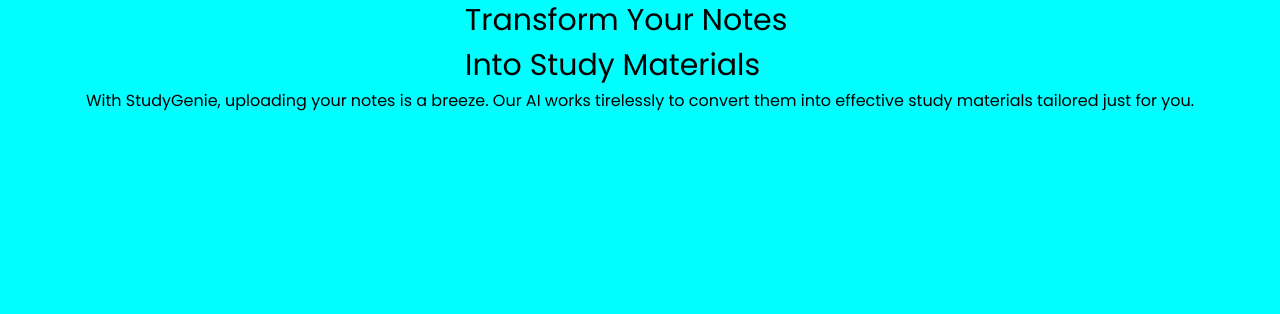
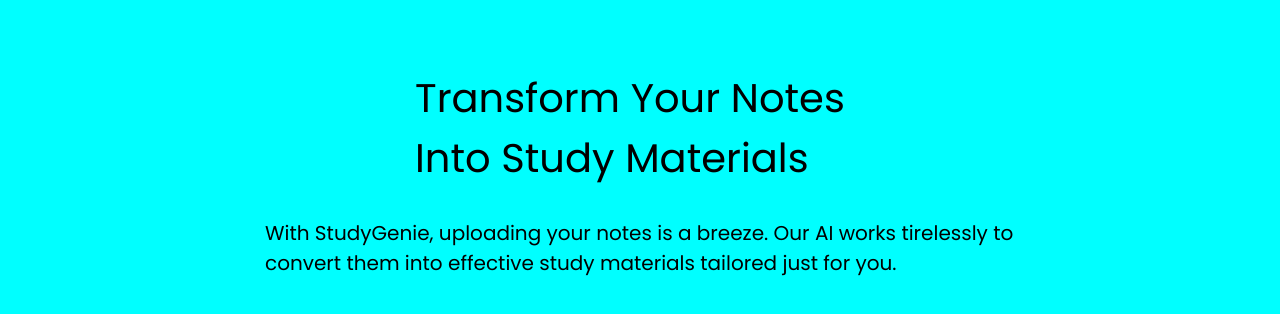
Before and after one commit to rayymaxx/StudyGenie-Project, a plain HTML site: page index.html in a window 1280 px wide. Shown: the part 952-1266 px from the top of the page. Drawn offline with Linux system fonts and the light colour scheme.

Commit message:
Fixed the text position  on second section

```diff
--- a/index.html
+++ b/index.html
@@ -50,7 +50,7 @@
       <div class="section-2-text-1">
         <p>Transform Your Notes Into Study Materials</p>
       </div>
-      <div class="text-2">
+      <div class="section-2-text-2">
         <p>With StudyGenie, uploading your notes is a breeze. Our AI works tirelessly to convert them into effective study materials tailored just for you.</p>
       </div>
     </section>
--- a/styles/section-2.css
+++ b/styles/section-2.css
@@ -7,12 +7,20 @@
 }
 
 .section-2-text-1 {
-  font-size: 30px;
+  color: black;
+  font-size: 40px;
   font-weight: 400;
-  width: 350px;
+  width: 450px;
   display: flex;
   position: relative;
   align-items: center;
   justify-content: center;
   vertical-align: top;
+  margin-top: 70px;
+  margin-bottom: 30px;
 }
+
+.section-2-text-2 {
+  width: 750px;
+  font-size: 20px;
+}
```
